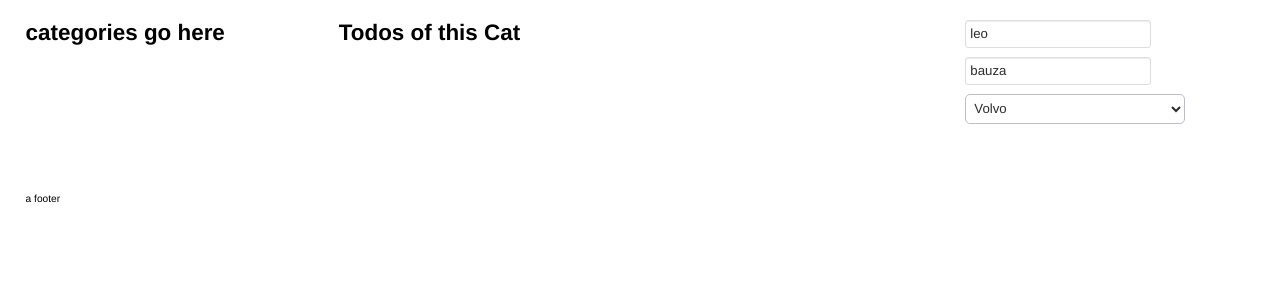
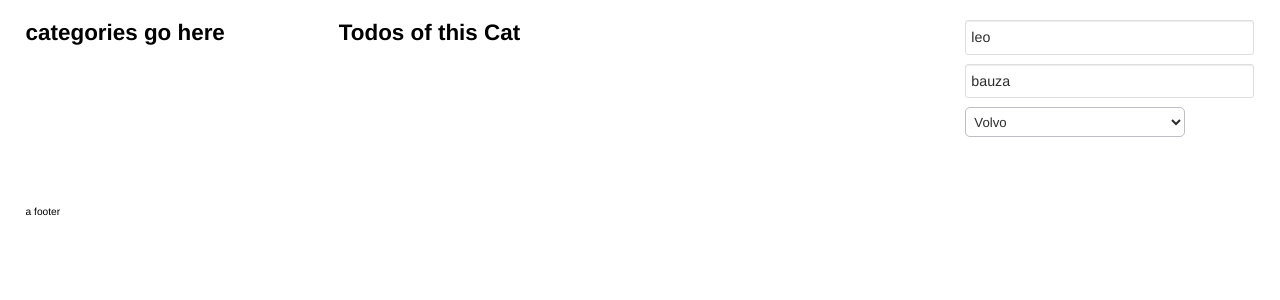
Before and after one commit to leobauza/bb_todo, a PHP site: page /form in a window 1280 px wide. Shown: the part 121-421 px from the top of the page. Run offline with PHP 8.4, Linux system fonts and the light colour scheme; data that the repository does not hold is empty.

Commit message:
form styles, form updating on change:status etc

```diff
--- a/assets/css/styles.css
+++ b/assets/css/styles.css
@@ -537,7 +537,6 @@ form input[type="password"] {
   *display: inline;
   zoom: 1;
   _height: 18px;
-  height: 18px;
   padding: 4px;
   margin-bottom: 9px;
   color: #2d2d2d;
@@ -1234,6 +1233,27 @@ form .pretty-radio.active {
 .page .todo-list .btn {
   margin: 0;
 }
+.form textarea,
+.form input[type="text"] {
+  width: 100%;
+  font-size: 1.4em;
+  line-height: 1.6em;
+  padding: 5px;
+}
+textarea,
+input[type="text"] {
+  -moz-box-sizing: border-box;
+  -webkit-box-sizing: border-box;
+  box-sizing: border-box;
+}
+textarea:before,
+input[type="text"]:before,
+textarea:after,
+input[type="text"]:after {
+  -moz-box-sizing: border-box;
+  -webkit-box-sizing: border-box;
+  box-sizing: border-box;
+}
 /*
  * =============================================================
  * GENERAL RESPONSIVENESS
--- a/assets/js/TodoApp.js
+++ b/assets/js/TodoApp.js
@@ -13,7 +13,6 @@ define(function(require){
 
 	//var initialize = function(){
 	return function() {
-		console.log("return the function to kick stuff off");
 
 		$.fn.serializeObject = function() {
 			var o = {};
--- a/assets/js/models/category.js
+++ b/assets/js/models/category.js
@@ -31,7 +31,7 @@ define(function(require){
 			var that = this;
 			this.todos.fetch({
 				success: function(results) {
-					console.log(that.todos.pluck('description'));
+					//console.log(that.todos.pluck('description'));
 					$('.page ul').empty(); //is this ok because I am recreating the other collection views anyways so they aren't becoming zombies?????
 
 					that.todosView.render();
--- a/assets/js/router.js
+++ b/assets/js/router.js
@@ -37,6 +37,8 @@ define(function(require){
 
 		},
 		category: function(id) {
+			$('.form').empty(); //clear because you are going to a new collection
+
 			var $cat = this.categories.get(id);
 			$cat.getTodos();
 		},
--- a/assets/js/templates/form.html
+++ b/assets/js/templates/form.html
@@ -1,6 +1,6 @@
 <form>
 	<label>description</label>
-	<textarea name="description" value="{{description}}">{{description}}</textarea>
+	<textarea name="description" rows="5" value="{{description}}">{{description}}</textarea>
 	<label>status</label>
 	<input name="status" type="text" value="{{status}}"></input>
 </form>
--- a/assets/js/views/todos/form.js
+++ b/assets/js/views/todos/form.js
@@ -24,11 +24,12 @@ define(function(require){
 	return Backbone.View.extend({
 		template: Mustache.compile(formTpl),
 		initialize: function(){
-
+			//this.listenTo(this.model , 'change', this.render); needs to only update if not typing
+			this.listenTo(this.model , 'change:status', this.render);
 		},
 		render: function(options){
 			this.setElement(this.template(this.model.attributes));
-			//$('.form').html(this.el);
+			$('.form').html(this.el);
 			return this;
 		},
 		autoSaver: function(e){
--- a/assets/js/views/todos/todo.js
+++ b/assets/js/views/todos/todo.js
@@ -33,6 +33,7 @@ define(function(require){
 			this.formView = new FormView({ model: this.model });
 		},
 		render: function() {
+			var switcher;
 			var catId = {catId: this.catId}; //inserting this cat ID was enterily too complicated....
 			(this.model.attributes.status == "incomplete")? switcher = {checkbox: false} : switcher = {checkbox:true};
 			var tplObj = _.extend(switcher, this.model.attributes, catId); //order matters...attrs first would modify the attrs and we dont want that...
@@ -41,12 +42,14 @@ define(function(require){
 		},
 		statusUpdate: function() {
 			console.log('status update', this.model);
-			this.$el.toggleClass('complete'); //much lower resource intensive than rerendering the whole collection
 			//and if there is content to update...
 			//this is because I am setting the element to the template output so updating it is trickier...
-			var catId = {catId: this.catId}; //inserting this cat ID was enterily too complicated....
+			var switcher;
+			var catId = {catId: this.catId};
 			(this.model.attributes.status == "incomplete")? switcher = {checkbox: false} : switcher = {checkbox:true};
 			var tplObj = _.extend(switcher, this.model.attributes, catId); //order matters...attrs first would modify the attrs and we dont want that...
+
+			this.$el.toggleClass('complete', switcher.checkbox); //much lower resource intensive than rerendering the whole collection
 			this.$el.html($(this.template(tplObj)).html());
 
 		},
@@ -61,7 +64,9 @@ define(function(require){
 			//console.log('label', this.model);
 			//var formView = new FormView({model: this.model, catId: this.catId});
 
-			$('.form').html(this.formView.render().el);
+			this.formView.render();
+
+			//$('.form').html(this.formView.render().el);
 
 		},
 		events: {
--- a/assets/js/views/todos/todos.js
+++ b/assets/js/views/todos/todos.js
@@ -37,7 +37,6 @@ define(function(require){
 			});
 		},
 		render: function(){
-			console.log('render todos collection');
 			this.removeItemViews();
 			this.collection.forEach(this.addOne, this);
 		},
--- a/assets/less/styles.less
+++ b/assets/less/styles.less
@@ -302,7 +302,7 @@ form {
 	input[type="text"],
 	input[type="password"] {
 		.inline-block(18px);
-		height:18px;
+		//height:18px;
 		padding:4px;
 		margin-bottom:9px;
 		color:@dark-grey;
--- a/assets/less/subtheme.less
+++ b/assets/less/subtheme.less
@@ -29,6 +29,24 @@
 	}
 }
 
+.form {
+	textarea, input[type="text"] {
+		width:100%;
+		font-size:1.4em;
+		line-height:1.6em;
+		padding:5px;
+	}
+}
+textarea, input[type="text"] {
+	-moz-box-sizing: border-box;
+	-webkit-box-sizing: border-box;
+	box-sizing: border-box;
+	&:before, &:after {
+		-moz-box-sizing: border-box;
+		-webkit-box-sizing: border-box;
+		box-sizing: border-box;
+	}
+}
 
 /*
  * =============================================================
```
